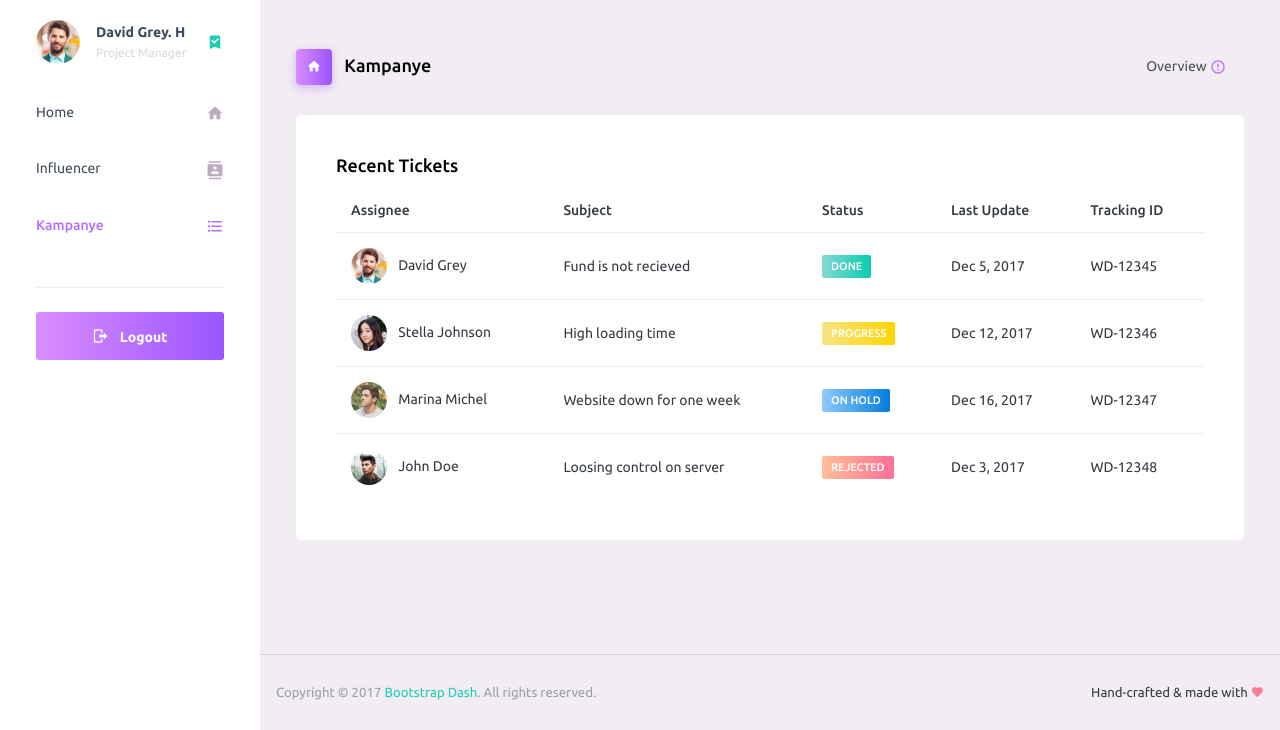
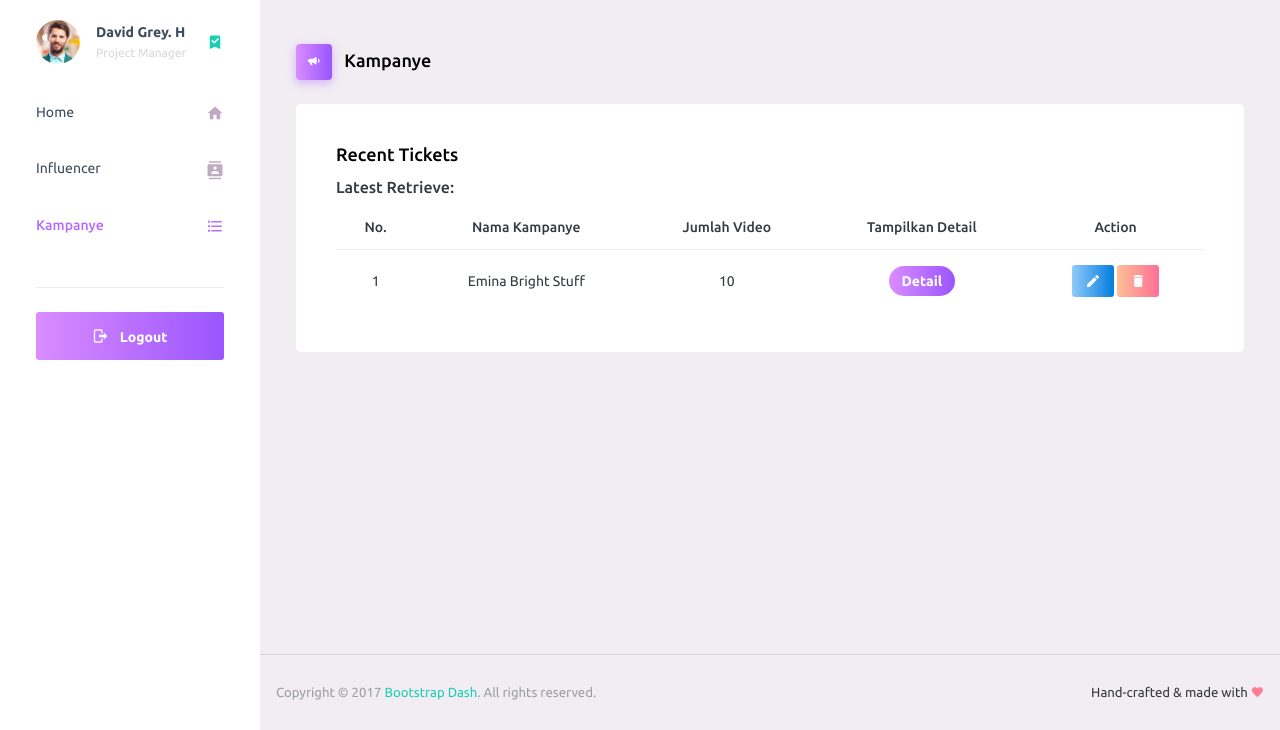
Before and after one commit to ameliadewi19/TiktokInfluencerPopularityPrediction, a Flask app: page /kampanye in a window 1280 px wide. Shown: the part 70-800 px from the top of the page. Run offline with Flask 3, Linux system fonts and the light colour scheme; some libraries are stand-ins or nearby versions.

Commit message:
Edit Kampanye

```diff
--- /dev/null
+++ b/templates/delete_modal.html
@@ -0,0 +1,20 @@
+<!-- Delete Modal -->
+<div class="modal fade" id="deleteModal" tabindex="-1" role="dialog" aria-labelledby="deleteModalLabel" aria-hidden="true">
+    <div class="modal-dialog" role="document">
+      <div class="modal-content">
+        <div class="modal-header">
+          <h5 class="modal-title" id="deleteModalLabel">Delete Campaign</h5>
+          <button type="button" class="close" data-dismiss="modal" aria-label="Close">
+            <span aria-hidden="true">&times;</span>
+          </button>
+        </div>
+        <div class="modal-body">
+          <p>Are you sure you want to delete this campaign?</p>
+        </div>
+        <div class="modal-footer">
+          <button type="button" class="btn btn-secondary" data-dismiss="modal">Cancel</button>
+          <button type="button" class="btn btn-danger">Delete</button>
+        </div>
+      </div>
+    </div>
+  </div>
--- /dev/null
+++ b/templates/edit_modal.html
@@ -0,0 +1,23 @@
+<!-- Edit Modal -->
+<div class="modal fade" id="editModal" tabindex="-1" role="dialog" aria-labelledby="editModalLabel" aria-hidden="true">
+    <div class="modal-dialog" role="document">
+      <div class="modal-content">
+        <div class="modal-header">
+          <h5 class="modal-title" id="editModalLabel">Edit Kampanye</h5>
+          <button type="button" class="close" data-dismiss="modal" aria-label="Close">
+            <span aria-hidden="true">&times;</span>
+          </button>
+        </div>
+        <div class="modal-body">
+          <!-- Add your form elements for editing here -->
+          <label for="editCampaignName">Nama Kampanye</label>
+          <input type="text" class="form-control" id="editCampaignName" value="Emina Bright Stuff">
+          <!-- Add more form elements as needed -->
+        </div>
+        <div class="modal-footer">
+          <button type="button" class="btn btn-sm btn-danger btn-rounded" data-dismiss="modal">Batal</button>
+          <button type="button" class="btn btn-sm btn-primary btn-rounded">Simpan</button>
+        </div>
+      </div>
+    </div>
+  </div>
--- a/templates/kampanye.html
+++ b/templates/kampanye.html
@@ -5,18 +5,18 @@
     <div class="page-header">
       <h3 class="page-title">
         <span class="page-title-icon bg-gradient-primary text-white mr-2">
-          <i class="mdi mdi-home"></i>
+          <i class="mdi mdi-bullhorn"></i>
         </span>
         Kampanye
       </h3>
-      <nav aria-label="breadcrumb">
+      <!-- <nav aria-label="breadcrumb">
         <ul class="breadcrumb">
           <li class="breadcrumb-item active" aria-current="page">
             <span></span>Overview
             <i class="mdi mdi-alert-circle-outline icon-sm text-primary align-middle"></i>
           </li>
         </ul>
-      </nav>
+      </nav> -->
     </div>
     <div class="row">
     </div>
@@ -25,98 +25,49 @@
         <div class="card">
           <div class="card-body">
             <h4 class="card-title">Recent Tickets</h4>
+            <h5>Latest Retrieve:</h5>
             <div class="table-responsive">
-              <table class="table">
+              <table class="table text-center">
                 <thead>
                   <tr>
                     <th>
-                      Assignee
+                      No.
                     </th>
                     <th>
-                      Subject
+                      Nama Kampanye
                     </th>
                     <th>
-                      Status
+                      Jumlah Video
                     </th>
                     <th>
-                      Last Update
+                      Tampilkan Detail
                     </th>
                     <th>
-                      Tracking ID
+                      Action
                     </th>
                   </tr>
                 </thead>
                 <tbody>
                   <tr>
                     <td>
-                      <img src="{{ url_for('static', filename='images/faces/face1.jpg') }}" class="mr-2" alt="image">
-                      David Grey
+                      1
                     </td>
                     <td>
-                      Fund is not recieved
+                      Emina Bright Stuff
                     </td>
                     <td>
-                      <label class="badge badge-gradient-success">DONE</label>
+                      10
                     </td>
                     <td>
-                      Dec 5, 2017
+                      <button type="button" class="btn btn-sm btn-gradient-primary btn-rounded justify-content-center ">Detail</button>
                     </td>
                     <td>
-                      WD-12345
-                    </td>
-                  </tr>
-                  <tr>
-                    <td>
-                      <img src="{{ url_for('static', filename='images/faces/face2.jpg') }}" class="mr-2" alt="image">
-                      Stella Johnson
-                    </td>
-                    <td>
-                      High loading time
-                    </td>
-                    <td>
-                      <label class="badge badge-gradient-warning">PROGRESS</label>
-                    </td>
-                    <td>
-                      Dec 12, 2017
-                    </td>
-                    <td>
-                      WD-12346
-                    </td>
-                  </tr>
-                  <tr>
-                    <td>
-                      <img src="{{ url_for('static', filename='images/faces/face3.jpg') }}" class="mr-2" alt="image">
-                      Marina Michel
-                    </td>
-                    <td>
-                      Website down for one week
-                    </td>
-                    <td>
-                      <label class="badge badge-gradient-info">ON HOLD</label>
-                    </td>
-                    <td>
-                      Dec 16, 2017
-                    </td>
-                    <td>
-                      WD-12347
-                    </td>
-                  </tr>
-                  <tr>
-                    <td>
-                      <img src="{{ url_for('static', filename='images/faces/face4.jpg') }}" class="mr-2" alt="image">
-                      John Doe
-                    </td>
-                    <td>
-                      Loosing control on server
-                    </td>
-                    <td>
-                      <label class="badge badge-gradient-danger">REJECTED</label>
-                    </td>
-                    <td>
-                      Dec 3, 2017
-                    </td>
-                    <td>
-                      WD-12348
+                      <button type="button" class="btn btn-sm btn-gradient-info" data-toggle="modal" data-target="#editModal">
+                        <i class="mdi mdi-pencil"></i>
+                      </button>
+                      <button type="button" class="btn btn-sm btn-gradient-danger" data-toggle="modal" data-target="#deleteModal">
+                        <i class="mdi mdi-delete"></i>
+                      </button>
                     </td>
                   </tr>
                 </tbody>
@@ -127,4 +78,6 @@
       </div>
     </div>
   </div>
+  {% include 'edit_modal.html' %}
+  {% include 'delete_modal.html' %}
 {% endblock %}
```
